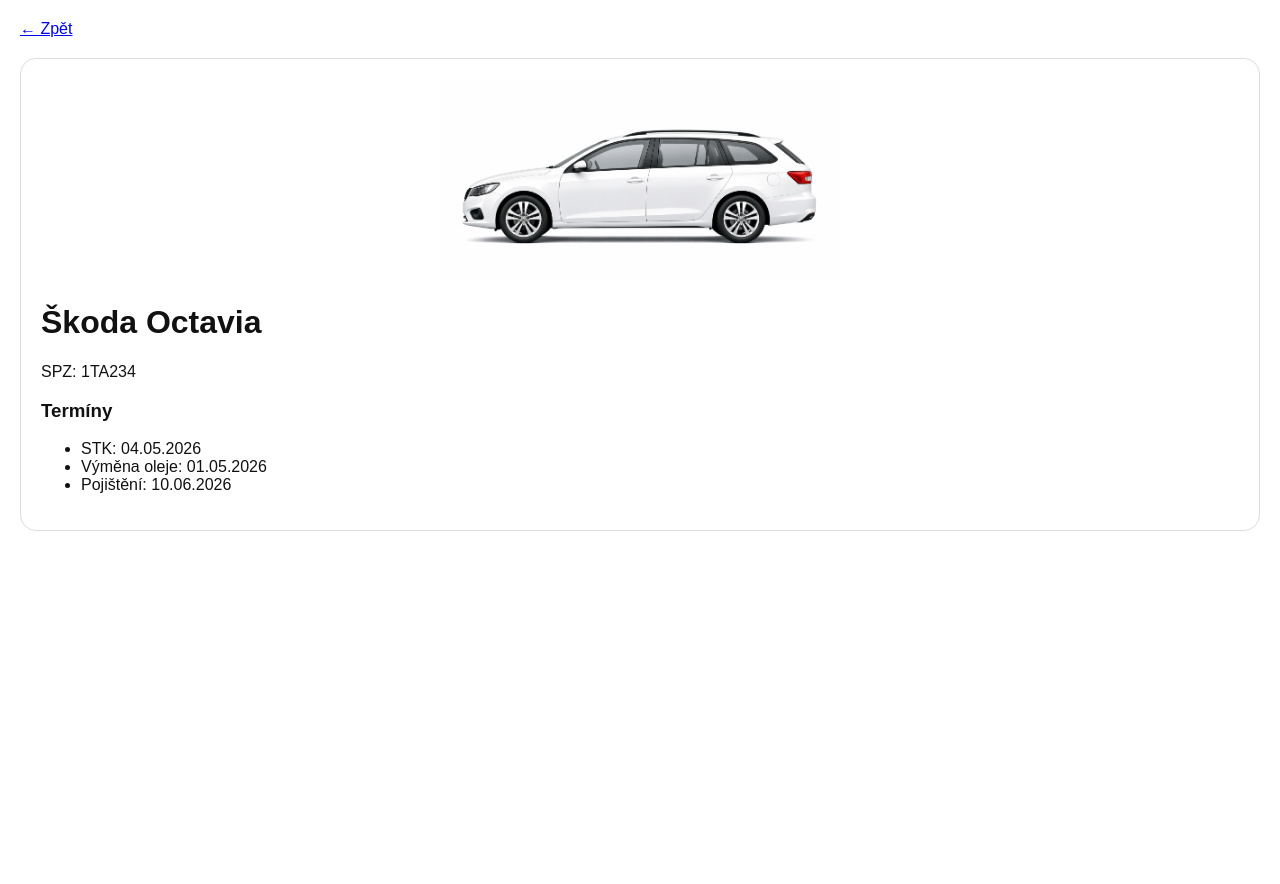
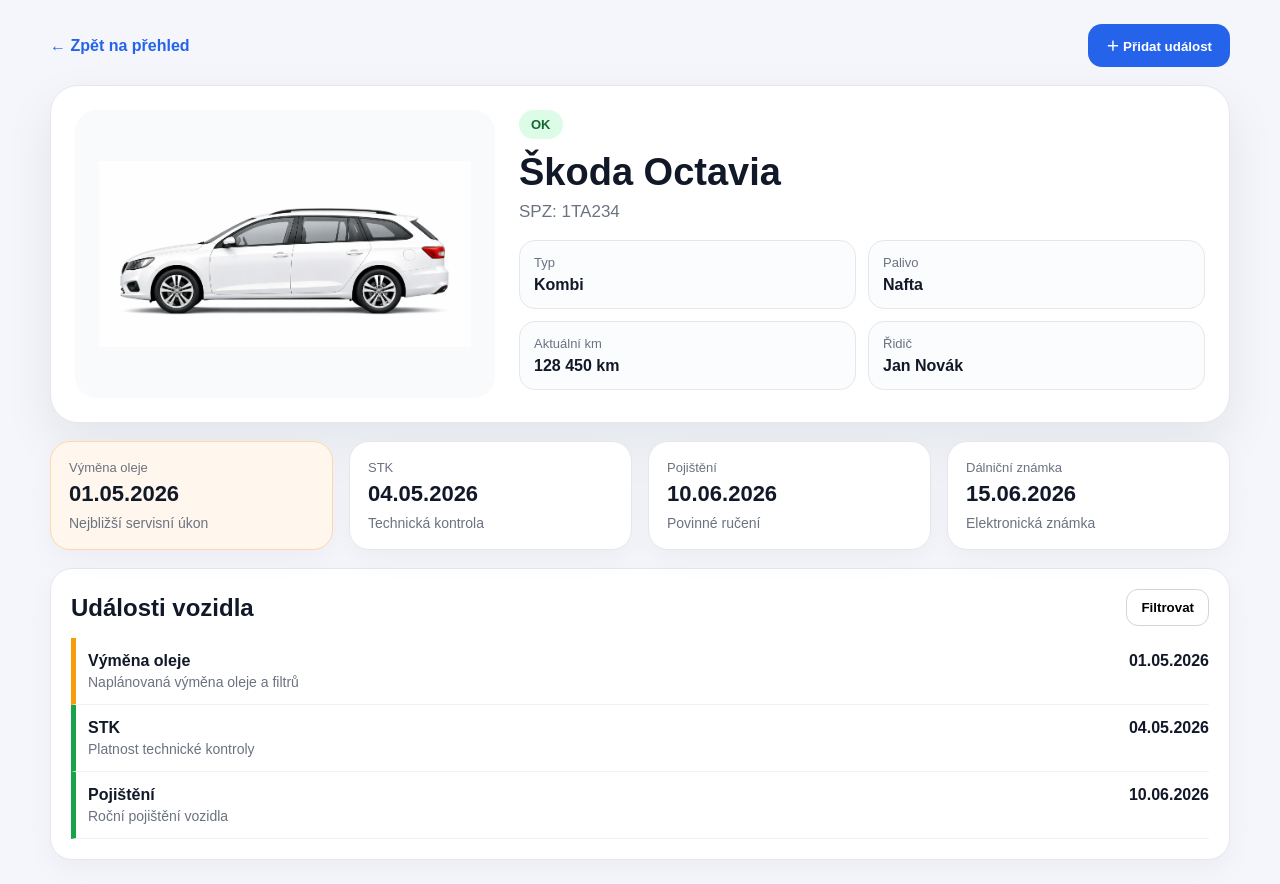
Before and after one commit to Lumir77/garazmistr-app, a Next.js app: page /vehicle/octavia in a window 1280 px wide. Before the commit the page ends 800 px from the top, so only its background shows below. Built offline with nearby package versions, Linux system fonts and the light colour scheme.

Commit message:
Update page.tsx

```diff
--- a/app/vehicle/octavia/page.tsx
+++ b/app/vehicle/octavia/page.tsx
@@ -2,34 +2,325 @@
 
 export default function OctaviaDetailPage() {
   return (
-    <main style={{ padding: 20, fontFamily: "Arial" }}>
-      <a href="/" style={{ display: "inline-block", marginBottom: 20 }}>
-        ← Zpět
-      </a>
+    <main className="page">
+      <div className="shell">
+        <div className="topbar">
+          <a href="/" className="back">← Zpět na přehled</a>
+          <button className="primary">＋ Přidat událost</button>
+        </div>
 
-      <div
-        style={{
-          background: "#fff",
-          padding: 20,
-          borderRadius: 16,
-          border: "1px solid #ddd",
-        }}
-      >
-        <img
-          src="/vehicles/kombi-octavia.jpg"
-          style={{ width: "100%", height: 200, objectFit: "contain" }}
-        />
+        <section className="hero">
+          <div className="imageBox">
+            <img src="/vehicles/kombi-octavia.jpg" alt="Škoda Octavia" />
+          </div>
 
-        <h1>Škoda Octavia</h1>
-        <p>SPZ: 1TA234</p>
+          <div className="info">
+            <span className="badge">OK</span>
+            <h1>Škoda Octavia</h1>
+            <p className="plate">SPZ: 1TA234</p>
 
-        <h3>Termíny</h3>
-        <ul>
-          <li>STK: 04.05.2026</li>
-          <li>Výměna oleje: 01.05.2026</li>
-          <li>Pojištění: 10.06.2026</li>
-        </ul>
+            <div className="grid">
+              <div><span>Typ</span><strong>Kombi</strong></div>
+              <div><span>Palivo</span><strong>Nafta</strong></div>
+              <div><span>Aktuální km</span><strong>128 450 km</strong></div>
+              <div><span>Řidič</span><strong>Jan Novák</strong></div>
+            </div>
+          </div>
+        </section>
+
+        <section className="cards">
+          <div className="card warning">
+            <span>Výměna oleje</span>
+            <strong>01.05.2026</strong>
+            <p>Nejbližší servisní úkon</p>
+          </div>
+
+          <div className="card">
+            <span>STK</span>
+            <strong>04.05.2026</strong>
+            <p>Technická kontrola</p>
+          </div>
+
+          <div className="card">
+            <span>Pojištění</span>
+            <strong>10.06.2026</strong>
+            <p>Povinné ručení</p>
+          </div>
+
+          <div className="card">
+            <span>Dálniční známka</span>
+            <strong>15.06.2026</strong>
+            <p>Elektronická známka</p>
+          </div>
+        </section>
+
+        <section className="panel">
+          <div className="panelHead">
+            <h2>Události vozidla</h2>
+            <button>Filtrovat</button>
+          </div>
+
+          <div className="event orange">
+            <div>
+              <strong>Výměna oleje</strong>
+              <p>Naplánovaná výměna oleje a filtrů</p>
+            </div>
+            <b>01.05.2026</b>
+          </div>
+
+          <div className="event green">
+            <div>
+              <strong>STK</strong>
+              <p>Platnost technické kontroly</p>
+            </div>
+            <b>04.05.2026</b>
+          </div>
+
+          <div className="event green">
+            <div>
+              <strong>Pojištění</strong>
+              <p>Roční pojištění vozidla</p>
+            </div>
+            <b>10.06.2026</b>
+          </div>
+        </section>
       </div>
+
+      <style jsx>{`
+        .page {
+          min-height: 100vh;
+          background: #f4f6fb;
+          padding: 24px;
+          font-family: Arial, sans-serif;
+          color: #111827;
+        }
+
+        .shell {
+          max-width: 1180px;
+          margin: 0 auto;
+        }
+
+        .topbar {
+          display: flex;
+          justify-content: space-between;
+          align-items: center;
+          gap: 12px;
+          margin-bottom: 18px;
+        }
+
+        .back {
+          color: #2563eb;
+          font-weight: 700;
+          text-decoration: none;
+        }
+
+        .primary {
+          background: #2563eb;
+          color: white;
+          border: 0;
+          border-radius: 14px;
+          padding: 12px 18px;
+          font-weight: 700;
+        }
+
+        .hero {
+          display: grid;
+          grid-template-columns: 420px 1fr;
+          gap: 24px;
+          background: white;
+          border: 1px solid #e5e7eb;
+          border-radius: 28px;
+          padding: 24px;
+          box-shadow: 0 20px 50px rgba(15, 23, 42, 0.08);
+        }
+
+        .imageBox {
+          background: #f9fafb;
+          border-radius: 22px;
+          padding: 24px;
+          display: flex;
+          align-items: center;
+          justify-content: center;
+        }
+
+        .imageBox img {
+          width: 100%;
+          height: 240px;
+          object-fit: contain;
+        }
+
+        .badge {
+          display: inline-block;
+          background: #dcfce7;
+          color: #166534;
+          padding: 7px 12px;
+          border-radius: 999px;
+          font-size: 13px;
+          font-weight: 800;
+          margin-bottom: 12px;
+        }
+
+        h1 {
+          font-size: 38px;
+          margin: 0;
+        }
+
+        .plate {
+          color: #6b7280;
+          font-size: 17px;
+          margin: 8px 0 18px;
+        }
+
+        .grid {
+          display: grid;
+          grid-template-columns: repeat(2, 1fr);
+          gap: 12px;
+        }
+
+        .grid div {
+          background: #fbfcfe;
+          border: 1px solid #e5e7eb;
+          border-radius: 16px;
+          padding: 14px;
+        }
+
+        .grid span,
+        .card span {
+          display: block;
+          color: #6b7280;
+          font-size: 13px;
+          margin-bottom: 6px;
+        }
+
+        .grid strong {
+          font-size: 16px;
+        }
+
+        .cards {
+          display: grid;
+          grid-template-columns: repeat(4, 1fr);
+          gap: 16px;
+          margin-top: 18px;
+        }
+
+        .card {
+          background: white;
+          border: 1px solid #e5e7eb;
+          border-radius: 20px;
+          padding: 18px;
+          box-shadow: 0 10px 28px rgba(15, 23, 42, 0.04);
+        }
+
+        .card.warning {
+          background: #fff7ed;
+          border-color: #fed7aa;
+        }
+
+        .card strong {
+          display: block;
+          font-size: 22px;
+        }
+
+        .card p {
+          color: #6b7280;
+          margin: 8px 0 0;
+          font-size: 14px;
+        }
+
+        .panel {
+          background: white;
+          border: 1px solid #e5e7eb;
+          border-radius: 22px;
+          padding: 20px;
+          margin-top: 18px;
+          box-shadow: 0 10px 28px rgba(15, 23, 42, 0.04);
+        }
+
+        .panelHead {
+          display: flex;
+          justify-content: space-between;
+          align-items: center;
+          margin-bottom: 12px;
+        }
+
+        .panelHead h2 {
+          margin: 0;
+          font-size: 24px;
+        }
+
+        .panelHead button {
+          border: 1px solid #d1d5db;
+          background: white;
+          border-radius: 12px;
+          padding: 10px 14px;
+          font-weight: 700;
+        }
+
+        .event {
+          display: grid;
+          grid-template-columns: 1fr auto;
+          gap: 12px;
+          padding: 14px 0;
+          border-bottom: 1px solid #f0f2f5;
+          border-left: 5px solid #16a34a;
+          padding-left: 12px;
+        }
+
+        .event.orange {
+          border-left-color: #f59e0b;
+        }
+
+        .event p {
+          margin: 4px 0 0;
+          color: #6b7280;
+          font-size: 14px;
+        }
+
+        @media (max-width: 900px) {
+          .page {
+            padding: 14px;
+          }
+
+          .hero {
+            grid-template-columns: 1fr;
+            padding: 16px;
+            border-radius: 22px;
+          }
+
+          .imageBox img {
+            height: 180px;
+          }
+
+          h1 {
+            font-size: 30px;
+          }
+
+          .cards {
+            grid-template-columns: repeat(2, 1fr);
+            gap: 10px;
+          }
+        }
+
+        @media (max-width: 560px) {
+          .topbar {
+            flex-direction: column;
+            align-items: stretch;
+          }
+
+          .primary {
+            width: 100%;
+          }
+
+          .grid,
+          .cards {
+            grid-template-columns: 1fr;
+          }
+
+          .event {
+            grid-template-columns: 1fr;
+          }
+        }
+      `}</style>
     </main>
   );
 }
```
